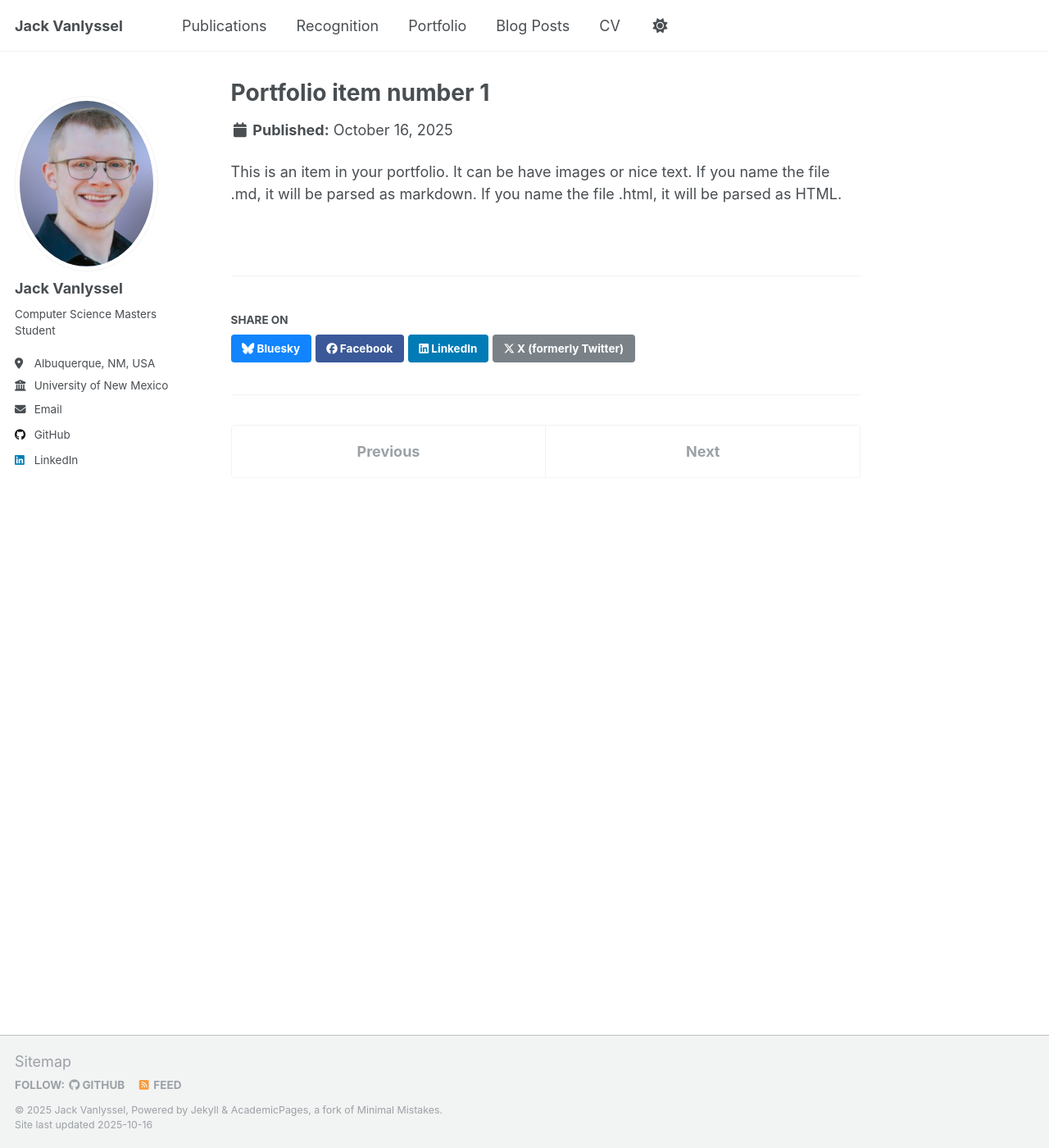
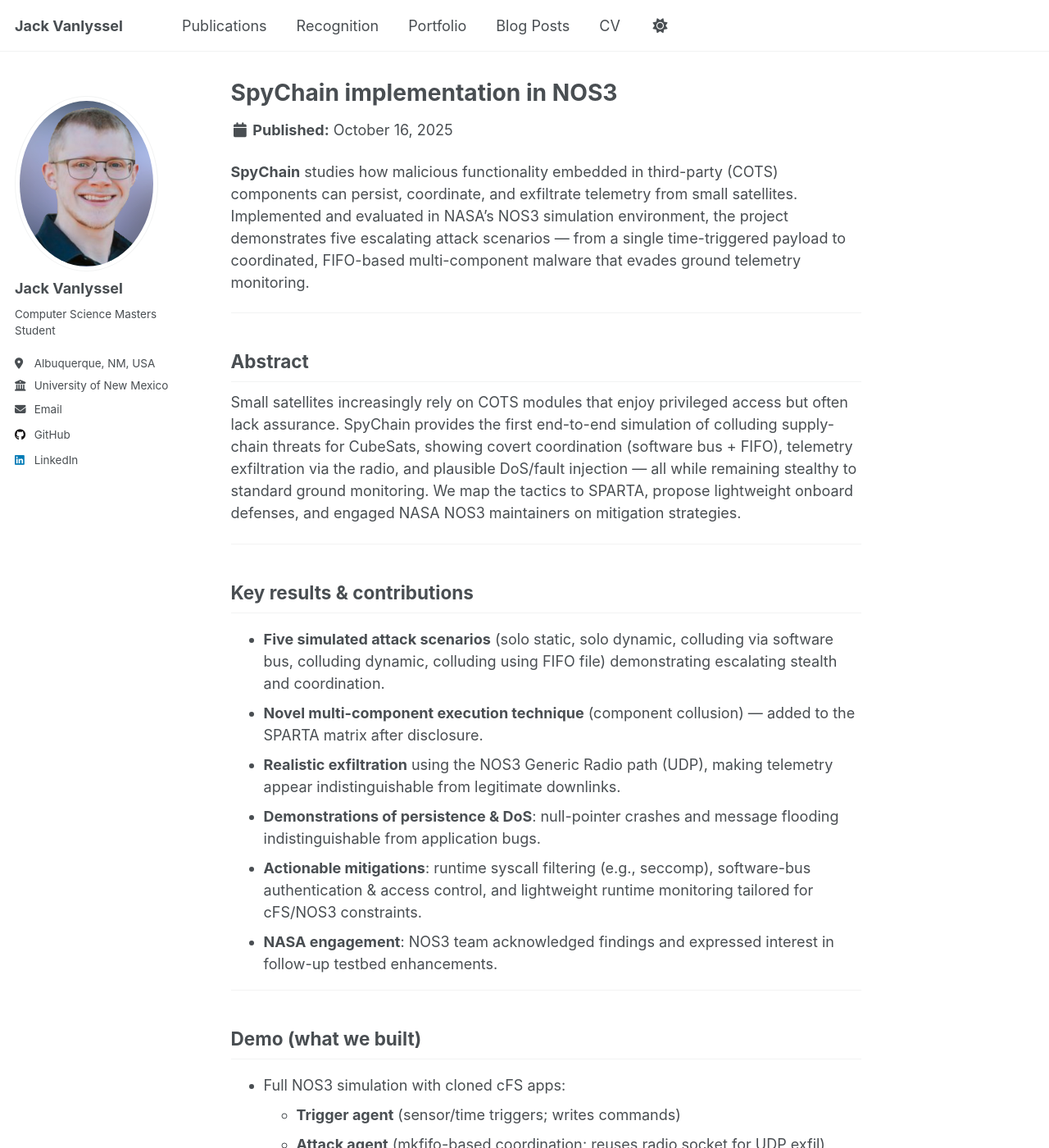
Before and after one commit to jcvanly/jcvanly.github.io, a Jekyll site: the page built from _portfolio/portfolio-1.md, in a window 1280 px wide and 1400 px high. Shown: the whole window at 82% size. Built offline with Jekyll 4.4.1, drawn with Linux system fonts in a browser that asks for light colours; a script that is not in the unit is left out; some of the changed text lies outside the part shown.

Commit message:
portfolio update

```diff
--- a/_portfolio/portfolio-1.md
+++ b/_portfolio/portfolio-1.md
@@ -1,7 +1,48 @@
 ---
-title: "Portfolio item number 1"
-excerpt: "Short description of portfolio item number 1<br/><img src='/images/500x300.png'>"
+title: "SpyChain implementation in NOS3"
+excerpt: "SpyChain demonstrates stealthy, multi-component supply-chain malware for CubeSats simulated in NASA's NOS3. 1<br/><img src='/images/SpyChain1.png'>"
 collection: portfolio
 ---
 
-This is an item in your portfolio. It can be have images or nice text. If you name the file .md, it will be parsed as markdown. If you name the file .html, it will be parsed as HTML.
+**SpyChain** studies how malicious functionality embedded in third-party (COTS) components can persist, coordinate, and exfiltrate telemetry from small satellites. Implemented and evaluated in NASA’s NOS3 simulation environment, the project demonstrates five escalating attack scenarios — from a single time-triggered payload to coordinated, FIFO-based multi-component malware that evades ground telemetry monitoring.
+
+---
+
+## Abstract
+Small satellites increasingly rely on COTS modules that enjoy privileged access but often lack assurance. SpyChain provides the first end-to-end simulation of colluding supply-chain threats for CubeSats, showing covert coordination (software bus + FIFO), telemetry exfiltration via the radio, and plausible DoS/fault injection — all while remaining stealthy to standard ground monitoring. We map the tactics to SPARTA, propose lightweight onboard defenses, and engaged NASA NOS3 maintainers on mitigation strategies.
+
+---
+
+## Key results & contributions
+
+- **Five simulated attack scenarios** (solo static, solo dynamic, colluding via software bus, colluding dynamic, colluding using FIFO file) demonstrating escalating stealth and coordination.
+- **Novel multi-component execution technique** (component collusion) — added to the SPARTA matrix after disclosure.
+- **Realistic exfiltration** using the NOS3 Generic Radio path (UDP), making telemetry appear indistinguishable from legitimate downlinks.
+- **Demonstrations of persistence & DoS**: null-pointer crashes and message flooding indistinguishable from application bugs.
+- **Actionable mitigations**: runtime syscall filtering (e.g., seccomp), software-bus authentication & access control, and lightweight runtime monitoring tailored for cFS/NOS3 constraints.
+- **NASA engagement**: NOS3 team acknowledged findings and expressed interest in follow-up testbed enhancements.
+
+---
+
+## Demo (what we built)
+- Full NOS3 simulation with cloned cFS apps:
+  - **Trigger agent** (sensor/time triggers; writes commands)
+  - **Attack agent** (mkfifo-based coordination; reuses radio socket for UDP exfil)
+- Timeline: supply-chain compromise → dormancy → GNSS/time trigger → FIFO coordination → exfiltration / DoS / deception.
+- Realistic telemetry packets (CCSDS/XTCE) forwarded to COSMOS ground station in the sim.
+
+---
+
+## Why this matters
+- Third-party hardware often receives far less assurance than core flight software but retains equivalent runtime privileges.
+- SpyChain shows how that structural asymmetry can be weaponized for long-lived reconnaissance or mission disruption — a pressing concern as small-satellite fleets scale.
+
+---
+
+## Implementation notes
+- Built on **NOS3** + **cFS** apps; trigger/attack agents follow standard cFS lifecycle (`AppInit()`, `CFE_ES_RunLoop()`).
+- FIFO coordination chosen because `mkfifo()` provides process synchronization and reduces forensic traces.
+- Exfiltration path: attack agent opens the radio app’s UDP socket and issues `sendto()` with CCSDS payloads; NOS3 radio hardware model forwards to ground endpoint.
+- Countermeasure prototypes: seccomp sandbox rules, message-ID manifest checks for software-bus subscriptions, and lightweight syscall/event telemetry.
+
+---
```
Also changed, not shown: _pages/recognition.md (+0 -2 lines), images/SpyChain1.png (added), images/SpyChain2.png (added), images/SpyChain3.png (added), images/SpyChain4.png (added).
